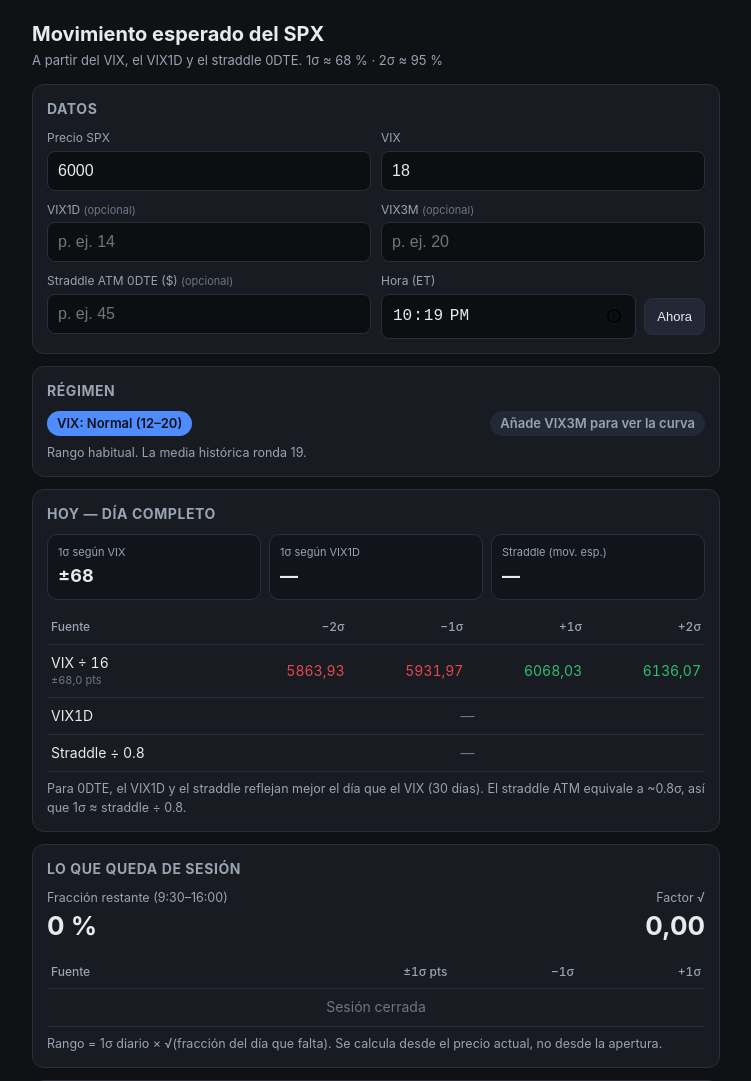
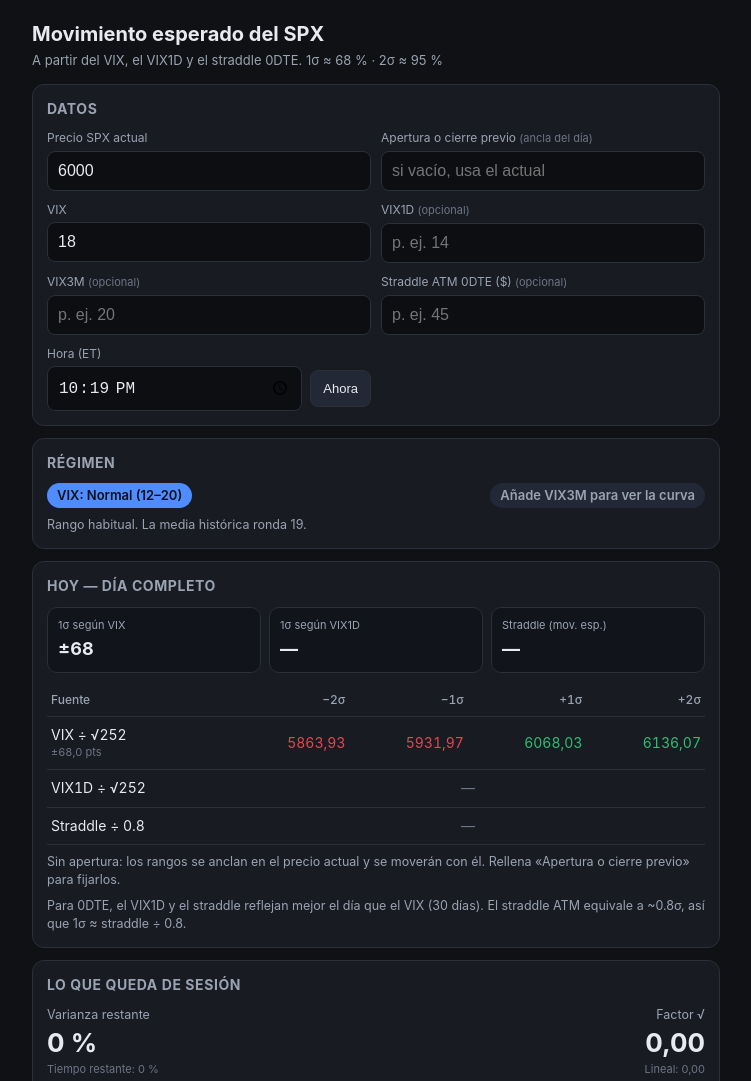
Before and after one commit to bernaldoluis1974-crypto/Vix-Calc, a plain HTML site: page index.html in a window 1280 px wide. Shown: the top 1081 px of the page, without its empty margins (264-1015 px from the left). Drawn offline with Linux system fonts and the light colour scheme.

Commit message:
Add files via upload

```diff
--- a/index.html
+++ b/index.html
@@ -49,7 +49,8 @@
 <div class="card">
   <h2>Datos</h2>
   <div class="grid">
-    <div><label>Precio SPX</label><input id="px" type="number" inputmode="decimal" step="0.01" value="6000"></div>
+    <div><label>Precio SPX actual</label><input id="px" type="number" inputmode="decimal" step="0.01" value="6000"></div>
+    <div><label>Apertura o cierre previo <span class="opt">(ancla del día)</span></label><input id="ref" type="number" inputmode="decimal" step="0.01" placeholder="si vacío, usa el actual"></div>
     <div><label>VIX</label><input id="vix" type="number" inputmode="decimal" step="0.01" value="18"></div>
     <div><label>VIX1D <span class="opt">(opcional)</span></label><input id="vix1d" type="number" inputmode="decimal" step="0.01" placeholder="p. ej. 14"></div>
     <div><label>VIX3M <span class="opt">(opcional)</span></label><input id="vix3m" type="number" inputmode="decimal" step="0.01" placeholder="p. ej. 20"></div>
@@ -80,20 +81,21 @@
     <thead><tr><th>Fuente</th><th>−2σ</th><th>−1σ</th><th>+1σ</th><th>+2σ</th></tr></thead>
     <tbody id="tdia"></tbody>
   </table>
+  <div class="note" id="anchor"></div>
   <div class="note">Para 0DTE, el VIX1D y el straddle reflejan mejor el día que el VIX (30 días). El straddle ATM equivale a ~0.8σ, así que 1σ ≈ straddle ÷ 0.8.</div>
 </div>
 
 <div class="card">
   <h2>Lo que queda de sesión</h2>
   <div class="row" style="justify-content:space-between">
-    <div><div class="note" style="margin:0">Fracción restante (9:30–16:00)</div><div class="big" id="frac"></div></div>
-    <div style="text-align:right"><div class="note" style="margin:0">Factor √</div><div class="big" id="sq"></div></div>
+    <div><div class="note" style="margin:0">Varianza restante</div><div class="big" id="frac"></div><div class="opt" id="tfrac"></div></div>
+    <div style="text-align:right"><div class="note" style="margin:0">Factor √</div><div class="big" id="sq"></div><div class="opt" id="tsq"></div></div>
   </div>
   <table style="margin-top:10px">
     <thead><tr><th>Fuente</th><th>±1σ pts</th><th>−1σ</th><th>+1σ</th></tr></thead>
     <tbody id="trest"></tbody>
   </table>
-  <div class="note">Rango = 1σ diario × √(fracción del día que falta). Se calcula desde el precio actual, no desde la apertura.</div>
+  <div class="note">Rango = 1σ diario × √(varianza que falta). La volatilidad intradía tiene forma de U (más al abrir y al cerrar), así que cada tramo de 30 min pesa distinto: la última hora vale más que una hora a mediodía. Pesos aproximados, típicos del SPX. Se calcula desde el precio actual.</div>
 </div>
 
 <div class="card">
@@ -129,6 +131,22 @@ function regime(v){
   return ['Pánico (>40)', 'var(--r)', 'Estrés extremo. Rangos muy amplios e impredecibles.'];
 }
 
+// Peso relativo de varianza por tramo de 30 min (9:30 → 16:00). Curva en U aproximada del SPX.
+const W = [2.0, 1.4, 1.1, 0.95, 0.85, 0.75, 0.75, 0.8, 0.85, 0.95, 1.0, 1.1, 1.5];
+const WT = W.reduce((a, b) => a + b, 0);
+function remaining(t){
+  const open = 570, close = 960;
+  if (!t) return { tf: 1, vf: 1 };
+  const [h, m] = t.split(':').map(Number);
+  const mins = h*60 + m;
+  if (mins <= open) return { tf: 1, vf: 1 };
+  if (mins >= close) return { tf: 0, vf: 0 };
+  const el = mins - open, i = Math.floor(el / 30), part = (el % 30) / 30;
+  let left = W[i] * (1 - part);
+  for (let k = i + 1; k < W.length; k++) left += W[k];
+  return { tf: (close - mins) / 390, vf: left / WT };
+}
+
 function row(name, px, s){
   if (s == null) return `<tr><td>${name}</td><td colspan="4" style="text-align:center;color:#6d7586">—</td></tr>`;
   return `<tr><td>${name}<div class="opt">±${f1(s)} pts</div></td>
@@ -139,6 +157,7 @@ function row(name, px, s){
 function calc(){
   const px = n('px'), vix = n('vix'), v1 = n('vix1d'), v3 = n('vix3m'), st = n('strd');
   if (!px || !vix){ return; }
+  const ref = n('ref') || px;   // ancla del día completo
 
   // régimen
   const [rl, rc, rt] = regime(vix);
@@ -156,32 +175,31 @@ function calc(){
     $('regtxt').textContent = rt;
   }
 
-  // diario
-  const sVix = px * vix / 100 / Math.sqrt(252);
-  const sV1  = v1 ? px * v1 / 100 / Math.sqrt(252) : null;
+  // diario (anclado a la apertura / cierre previo)
+  const sVix = ref * vix / 100 / Math.sqrt(252);
+  const sV1  = v1 ? ref * v1 / 100 / Math.sqrt(252) : null;
   const sSt  = st ? st / 0.8 : null;
   $('k1').textContent = `±${f0(sVix)}`;
   $('k2').textContent = sV1 ? `±${f0(sV1)}` : '—';
   $('k3').textContent = st ? `±${f0(st)}` : '—';
   $('tdia').innerHTML =
-    row('VIX ÷ 16', px, sVix) +
-    row('VIX1D', px, sV1) +
-    row('Straddle ÷ 0.8', px, sSt);
+    row('VIX ÷ √252', ref, sVix) +
+    row('VIX1D ÷ √252', ref, sV1) +
+    row('Straddle ÷ 0.8', ref, sSt);
+  $('anchor').textContent = n('ref')
+    ? `Rangos anclados en ${f2(ref)} (apertura / cierre previo). Fijos durante todo el día.`
+    : 'Sin apertura: los rangos se anclan en el precio actual y se moverán con él. Rellena «Apertura o cierre previo» para fijarlos.';
 
   // resto de sesión
-  let frac = 1;
-  const t = $('hora').value;
-  if (t){
-    const [h, m] = t.split(':').map(Number);
-    const mins = h*60 + m, open = 570, close = 960;
-    frac = mins <= open ? 1 : mins >= close ? 0 : (close - mins) / 390;
-  }
-  const sq = Math.sqrt(frac);
-  $('frac').textContent = Math.round(frac*100) + ' %';
+  const { tf, vf } = remaining($('hora').value);
+  const sq = Math.sqrt(vf);
+  $('frac').textContent = Math.round(vf*100) + ' %';
   $('sq').textContent = f2(sq);
+  $('tfrac').textContent = `Tiempo restante: ${Math.round(tf*100)} %`;
+  $('tsq').textContent = `Lineal: ${f2(Math.sqrt(tf))}`;
   const rr = (name, s) => s == null ? '' :
     `<tr><td>${name}</td><td>±${f1(s*sq)}</td><td class="lo">${f2(px - s*sq)}</td><td class="hi">${f2(px + s*sq)}</td></tr>`;
-  $('trest').innerHTML = frac === 0
+  $('trest').innerHTML = vf === 0
     ? `<tr><td colspan="4" style="text-align:center;color:#6d7586">Sesión cerrada</td></tr>`
     : rr('VIX', sVix) + rr('VIX1D', sV1) + rr('Straddle', sSt);
 
@@ -194,7 +212,7 @@ function calc(){
 }
 
 // --- Recordar últimos valores ---
-const FIELDS = ['px','vix','vix1d','vix3m','strd'];
+const FIELDS = ['px','ref','vix','vix1d','vix3m','strd'];
 function save(){
   try { localStorage.setItem('vixcalc', JSON.stringify(Object.fromEntries(FIELDS.map(id => [id, $(id).value])))); } catch(e){}
 }
```
